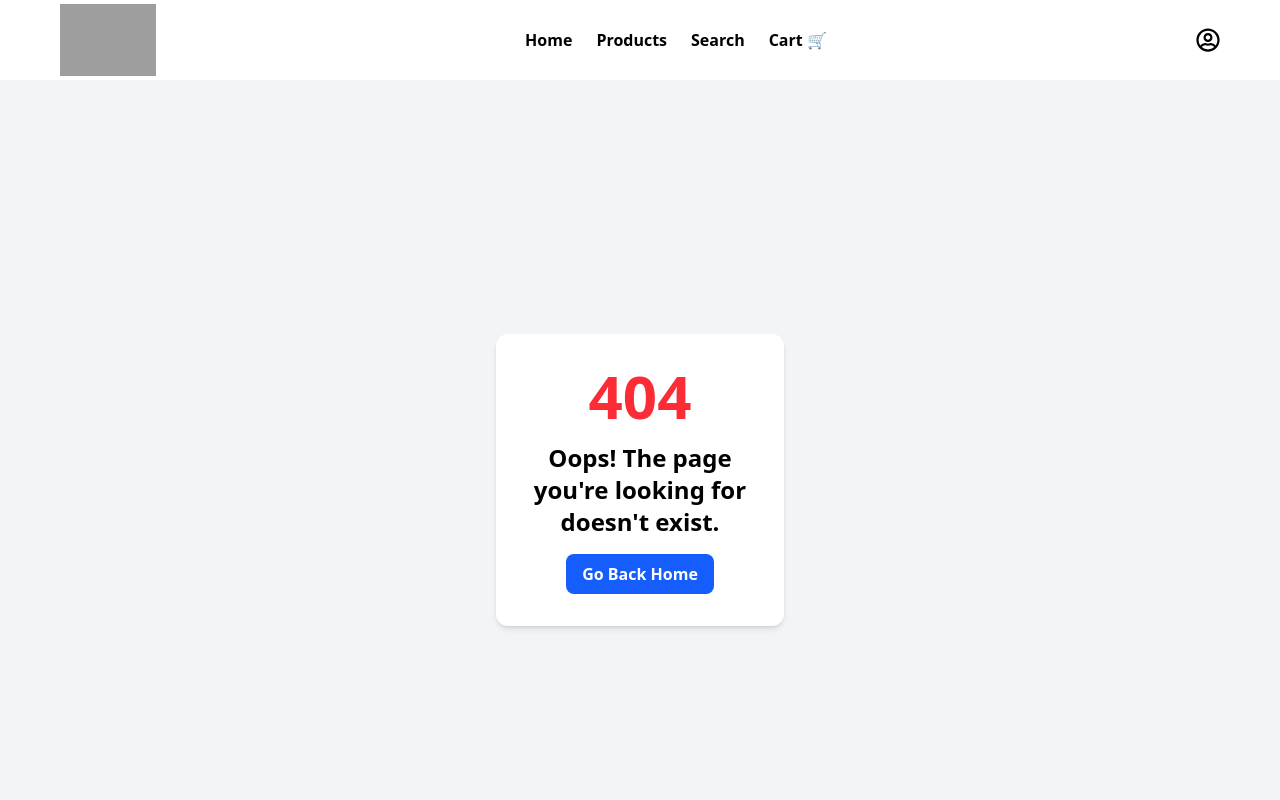
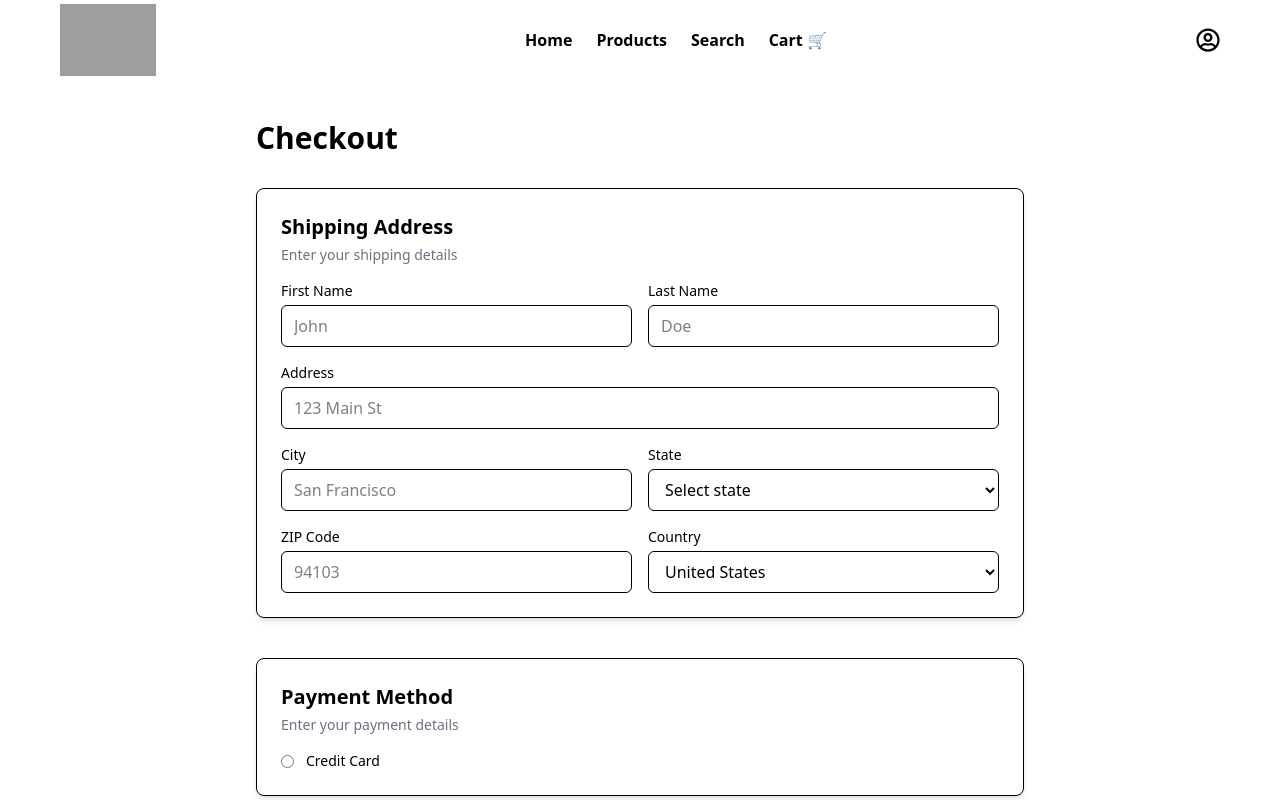
Before and after one commit to Nishan-Pradhan06/react_training_5thsem, a React (Vite) app in the folder projects/: page /checkout in a window 1280 px wide. Shown: the top 800 px of the page. Built offline with nearby package versions, Linux system fonts and the light colour scheme; grey boxes are pictures that could not be loaded.

Commit message:
checkout

```diff
--- a/projects/src/pages/CartPage.jsx
+++ b/projects/src/pages/CartPage.jsx
@@ -2,6 +2,7 @@ import React, { useCallback, useEffect, useState } from "react";
 import { FaCircle, FaTrash } from "react-icons/fa";
 import { useGetDecodedToken } from "../Hook/useGetDecodedToken";
 import { toast } from "react-toastify";
+import { Link } from "react-router";
 
 export default function CartPage() {
   const [cartItems, setCartItems] = useState([]);
@@ -72,9 +73,11 @@ export default function CartPage() {
               <span>Total</span>
               <span>₹ 1000</span>
             </div>
-            <button className="w-full mt-6 bg-teal-600 text-white py-2 rounded hover:bg-teal-700 transition cursor-pointer">
-              Proceed to Checkout
-            </button>
+            <Link to="">
+              <button className="w-full mt-6 bg-teal-600 text-white py-2 rounded hover:bg-teal-700 transition cursor-pointer">
+                Proceed to Checkout
+              </button>
+            </Link>
           </div>
         </div>
       )}
@@ -130,7 +133,7 @@ function CartProduct({ cProduct, cartItems, setCartItems, cartId }) {
           <h2 className="font-semibold text-lg line-clamp-2 max-w-xs">
             {product?.title}
           </h2>
-          <p className="text-gray-600">₹ {product?.price}</p>
+          <p className="text-gray-600">Rs. {product?.price}</p>
           <div className="flex items-center mt-2 gap-2">
             <button className="bg-gray-200 px-2 rounded hover:bg-gray-300 cursor-pointer">
               -
--- /dev/null
+++ b/projects/src/pages/CheckOutPage.jsx
@@ -0,0 +1,109 @@
+import React from "react";
+
+const CheckoutPage = () => {
+  return (
+    <div className="min-h-screen bg-white py-10 px-4 sm:px-6 lg:px-8">
+      <div className="max-w-3xl mx-auto">
+        <h2 className="text-3xl font-bold mb-8">Checkout</h2>
+
+        {/* Shipping Address Section */}
+        <div className="bg-white shadow-md rounded-lg p-6 mb-10 border">
+          <h3 className="text-xl font-semibold mb-1">Shipping Address</h3>
+          <p className="text-sm text-gray-500 mb-4">
+            Enter your shipping details
+          </p>
+
+          <div className="grid grid-cols-1 sm:grid-cols-2 gap-4">
+            <div>
+              <label className="block text-sm font-medium mb-1">
+                First Name
+              </label>
+              <input
+                type="text"
+                placeholder="John"
+                className="w-full border rounded-md px-3 py-2"
+              />
+            </div>
+
+            <div>
+              <label className="block text-sm font-medium mb-1">
+                Last Name
+              </label>
+              <input
+                type="text"
+                placeholder="Doe"
+                className="w-full border rounded-md px-3 py-2"
+              />
+            </div>
+
+            <div className="sm:col-span-2">
+              <label className="block text-sm font-medium mb-1">Address</label>
+              <input
+                type="text"
+                placeholder="123 Main St"
+                className="w-full border rounded-md px-3 py-2"
+              />
+            </div>
+
+            <div>
+              <label className="block text-sm font-medium mb-1">City</label>
+              <input
+                type="text"
+                placeholder="San Francisco"
+                className="w-full border rounded-md px-3 py-2"
+              />
+            </div>
+
+            <div>
+              <label className="block text-sm font-medium mb-1">State</label>
+              <select className="w-full border rounded-md px-3 py-2">
+                <option>Select state</option>
+                <option>California</option>
+                <option>Texas</option>
+              </select>
+            </div>
+
+            <div>
+              <label className="block text-sm font-medium mb-1">ZIP Code</label>
+              <input
+                type="text"
+                placeholder="94103"
+                className="w-full border rounded-md px-3 py-2"
+              />
+            </div>
+
+            <div>
+              <label className="block text-sm font-medium mb-1">Country</label>
+              <select className="w-full border rounded-md px-3 py-2">
+                <option>United States</option>
+                <option>Canada</option>
+              </select>
+            </div>
+          </div>
+        </div>
+
+        {/* Payment Method Section */}
+        <div className="bg-white shadow-md rounded-lg p-6 border">
+          <h3 className="text-xl font-semibold mb-1">Payment Method</h3>
+          <p className="text-sm text-gray-500 mb-4">
+            Enter your payment details
+          </p>
+
+          <div className="flex items-center space-x-3">
+            <input
+              type="radio"
+              id="creditCard"
+              name="payment"
+              className="accent-black"
+            />
+            <label htmlFor="creditCard" className="text-sm font-medium">
+              Credit Card
+            </label>
+          </div>
+        </div>
+      </div>
+    </div>
+  );
+};
+
+export default CheckoutPage;
--- a/projects/src/routes/routes.jsx
+++ b/projects/src/routes/routes.jsx
@@ -11,6 +11,7 @@ import ProductPage from '../pages/ProductPage'
 import UserProfile from '../pages/ProfilePage'
 import SingleProductPage from '../pages/SingleProductPage'
 import SearchProducts from '../pages/SearchProduct'
+import CheckoutPage from '../pages/CheckOutPage'
 
 export default function AppRoutes() {
     return (
@@ -36,6 +37,7 @@ export default function AppRoutes() {
           <Route path="search" element={<SearchProducts />} />
           <Route path="cart" element={<CartPage />} />
           <Route path="profile" element={<UserProfile />} />
+          <Route path="checkout" element={<CheckoutPage />} />
 
           <Route path="*" element={<NotFound />} />
         </Route>
```
